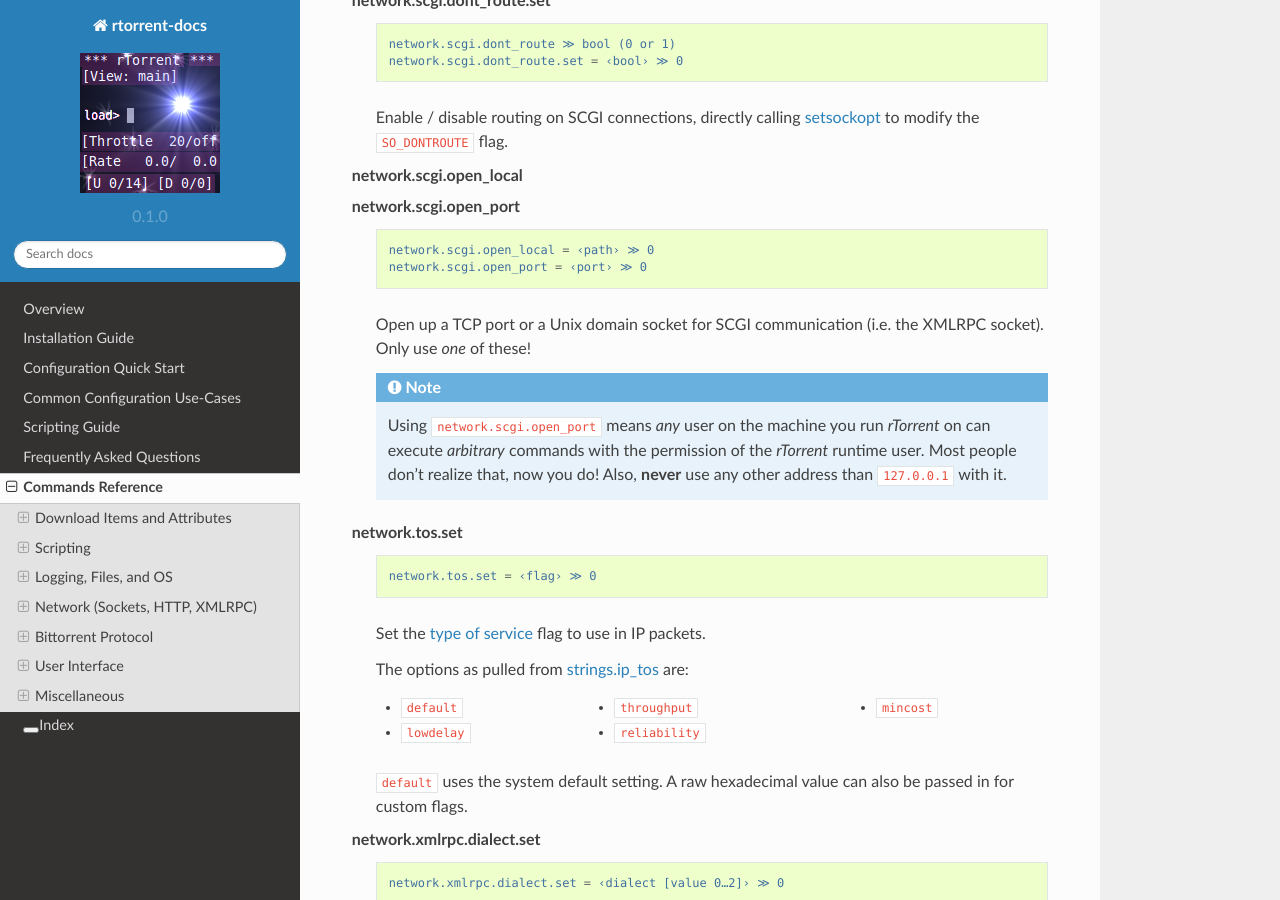
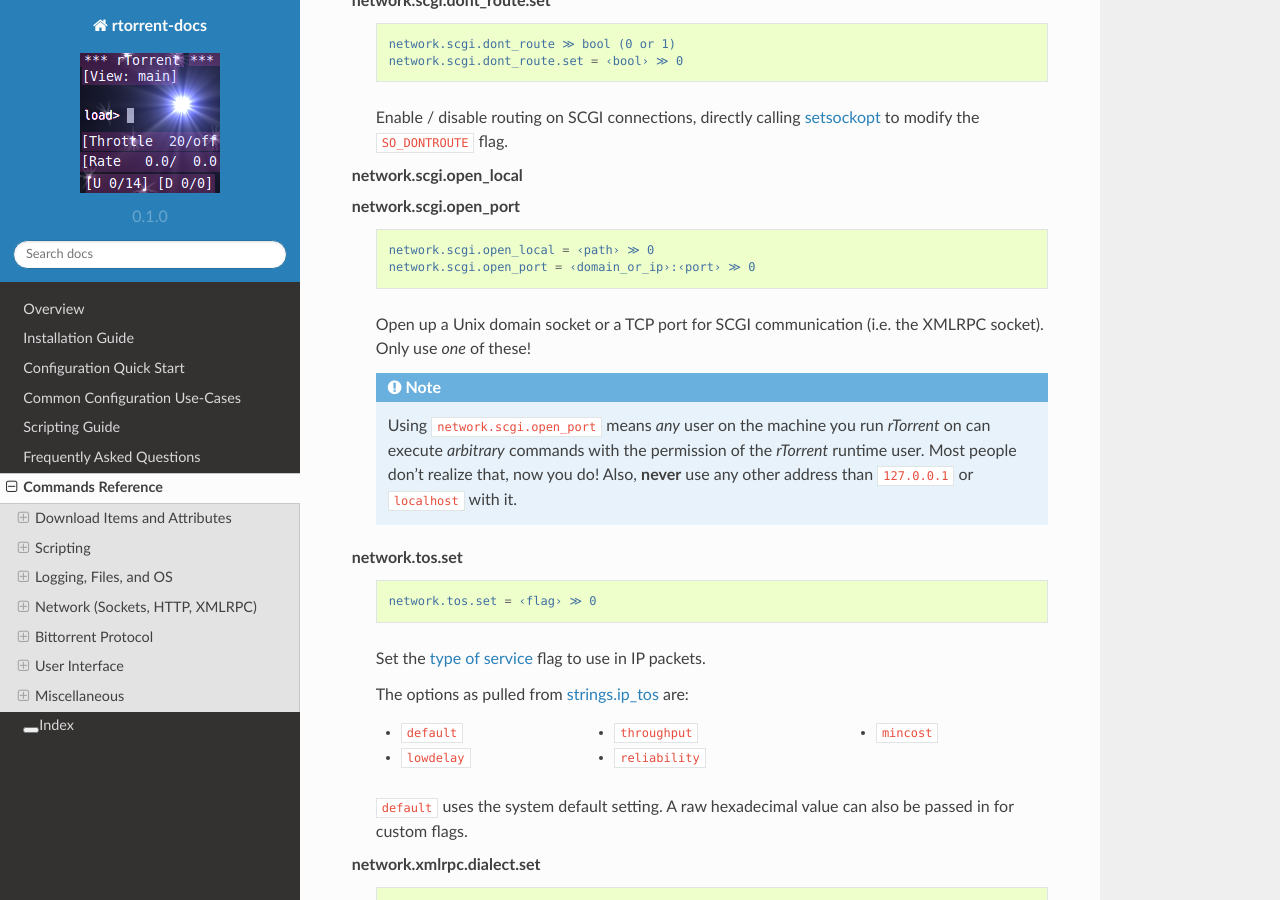
Before and after one commit to rtorrent-community/rtorrent-docs, a Sphinx documentation site: the page built from docs/cmd-ref.rst, in a window 1280 px wide and 900 px high, scrolled down 44786 px. Built offline with Sphinx 7.4.7 and the Read the Docs theme 2.0.0, drawn with Linux system fonts in a browser that asks for light colours.

Commit message:
make clear scgi port specs need an IP

```diff
--- a/docs/include-cmd-network.rst
+++ b/docs/include-cmd-network.rst
@@ -140,9 +140,9 @@
         .. code-block:: ini
 
            network.scgi.open_local = ‹path› ≫ 0
-           network.scgi.open_port = ‹port› ≫ 0
+           network.scgi.open_port = ‹domain_or_ip›:‹port› ≫ 0
 
-        Open up a TCP port or a Unix domain socket for SCGI communication (i.e. the XMLRPC socket).
+        Open up a Unix domain socket or a TCP port for SCGI communication (i.e. the XMLRPC socket).
         Only use *one* of these!
 
         .. note::
@@ -150,7 +150,7 @@
             Using ``network.scgi.open_port`` means *any* user on the machine you run *rTorrent* on can
             execute *arbitrary* commands with the permission of the *rTorrent* runtime user.
             Most people don't realize that, now you do! Also, **never** use any other address than
-            ``127.0.0.1`` with it.
+            ``127.0.0.1`` or ``localhost`` with it.
 
 
     network.tos.set
```
